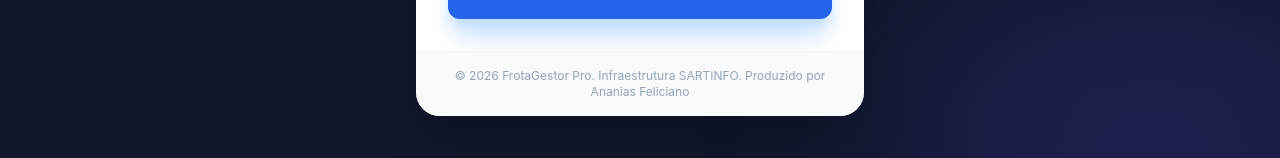
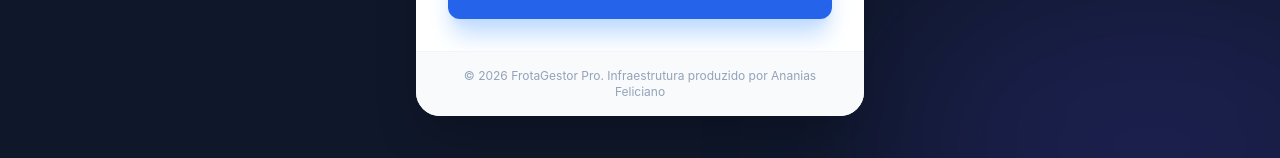
Before and after one commit to Ananiasfeliciano/FrotaGestor-Pro, a React (Vite) app: page / in a window 1280 px wide. Shown: the part 575-733 px from the top of the page. Built offline with nearby package versions, Linux system fonts and the light colour scheme.

Commit message:
chore: update copyright to 'Infraestrutura produzido por Ananias Feliciano'

```diff
--- a/components/Login.tsx
+++ b/components/Login.tsx
@@ -110,7 +110,7 @@ const Login: React.FC<Props> = ({ onLogin }) => {
         </form>
 
         <div className="px-8 py-4 bg-slate-50 border-t border-slate-100 text-center">
-          <p className="text-xs text-slate-400">© 2026 FrotaGestor Pro. Infraestrutura SARTINFO. Produzido por Ananias Feliciano</p>
+          <p className="text-xs text-slate-400">© 2026 FrotaGestor Pro. Infraestrutura produzido por Ananias Feliciano</p>
         </div>
       </div>
     </div>
--- a/components/SettingsModule.tsx
+++ b/components/SettingsModule.tsx
@@ -462,7 +462,7 @@ const SettingsModule: React.FC<Props> = ({ user, onAction }) => {
                 <div>
                   <p className="font-bold text-slate-800">FrotaGestor Pro</p>
                   <p className="text-sm text-slate-500">Versão instalada: <span className="font-mono font-bold text-blue-600">v{appVersion}</span></p>
-                  <p className="text-xs text-slate-400 mt-0.5">Produzido por Ananias Feliciano — SARTINFO</p>
+                  <p className="text-xs text-slate-400 mt-0.5">© 2026 FrotaGestor Pro. Infraestrutura produzido por Ananias Feliciano</p>
                 </div>
               </div>
 
--- a/electron-builder.config.cjs
+++ b/electron-builder.config.cjs
@@ -5,7 +5,7 @@
 module.exports = {
   appId: 'com.sartinfo.frotagestor',
   productName: 'FrotaGestor Pro',
-  copyright: 'Copyright © 2026 SARTINFO',
+  copyright: 'Copyright © 2026 FrotaGestor Pro. Infraestrutura produzido por Ananias Feliciano',
 
   directories: {
     output: 'installer-output',
```
